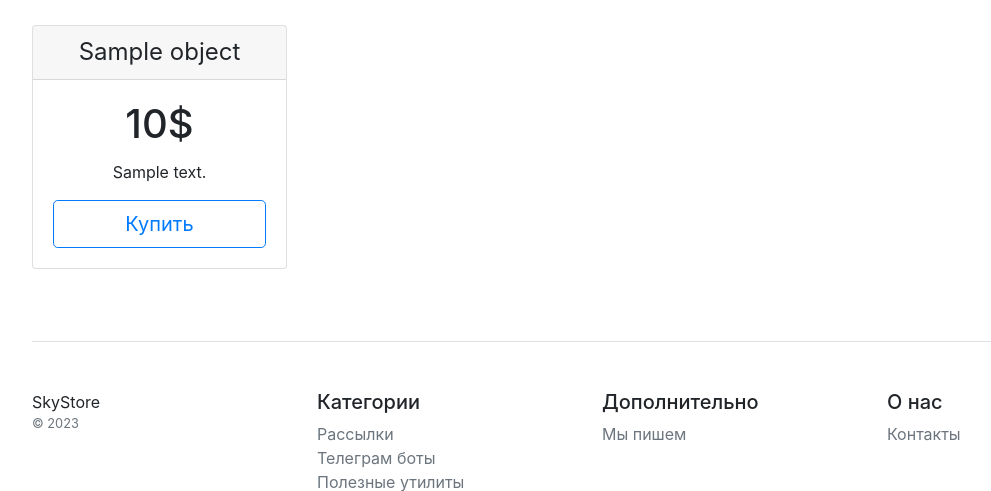
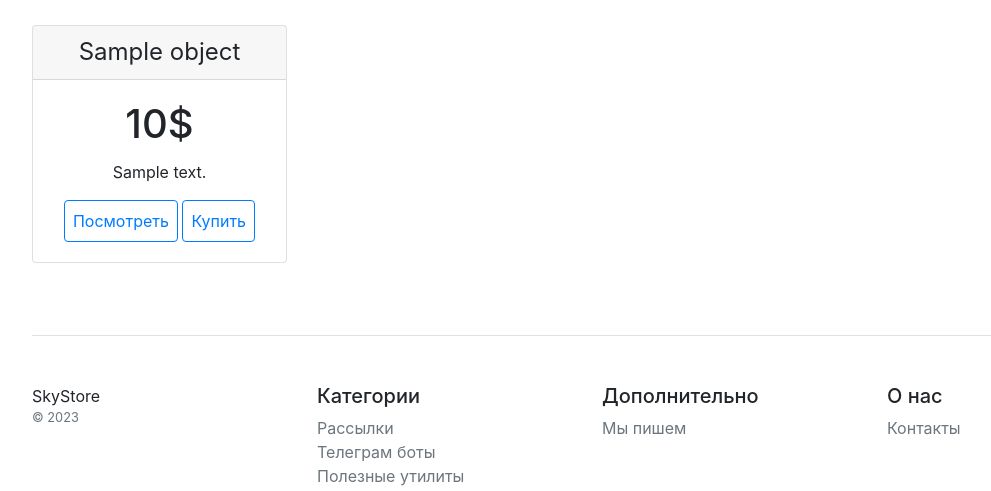
Before and after one commit to RenatUrazbakhtin/Skystore, a Django app: template catalog/templates/catalog/home.html in a window 1280 px wide. Shown: the part 259-750 px from the top of the page, without its empty margins (53-1044 px from the left). Run offline with Django 4.2, Linux system fonts and the light colour scheme; the template is opened without the code that fills it: most values are stand-ins (such as "Sample title", 1, 10 or a date in 2020); some libraries are stand-ins or nearby versions.

Commit message:
changes for correct work

```diff
--- a/catalog/templates/catalog/home.html
+++ b/catalog/templates/catalog/home.html
@@ -32,7 +32,8 @@
                 <div class="card-body">
                     <h1 class="card-title pricing-card-title">{{object.price}}$</h1>
                     <p class="text-center">{{object.description | truncatechars:100}}</p>
-                    <button type="button" class="btn btn-lg btn-block btn-outline-primary">Купить</button>
+                    <a class="p-2 btn btn-outline-primary" href="{% url 'product' object.pk %}">Посмотреть</a>
+                    <a class="p-2 btn btn-outline-primary" href="#">Купить</a>
                 </div>
             </div>
         </div>
```
